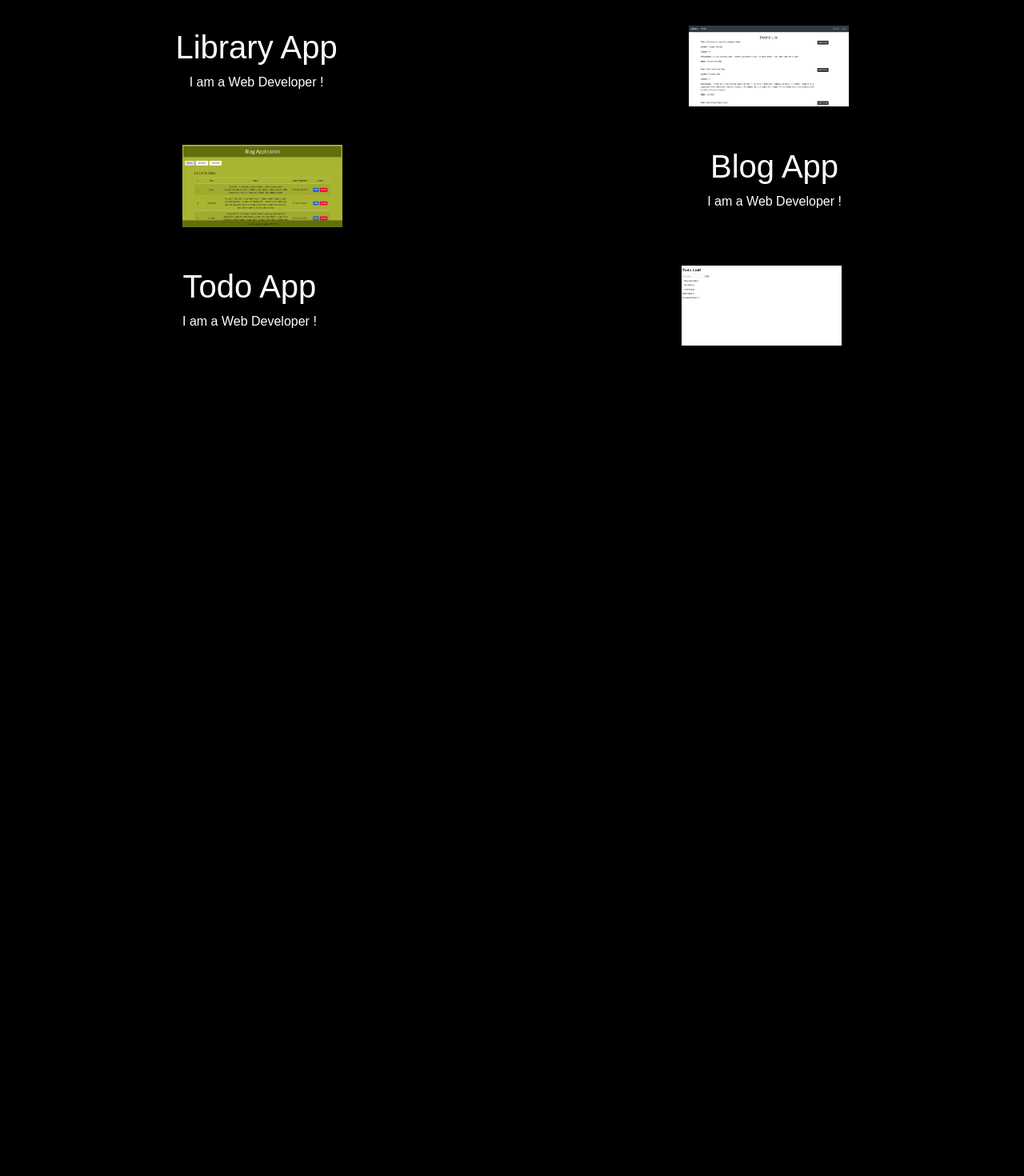
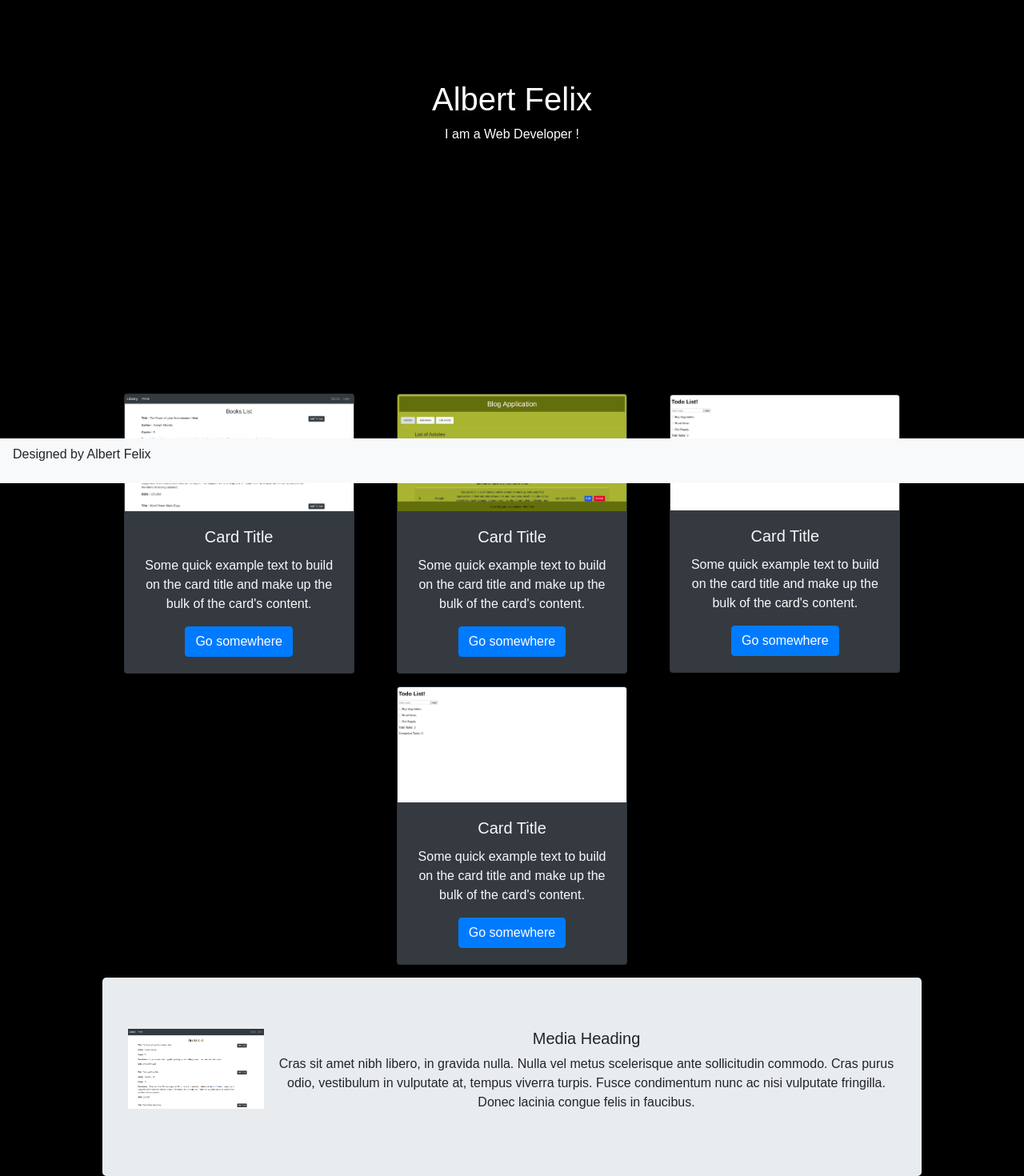
Before and after one commit to albert-felix/portfolio, a React (Create React App) app: page / in a window 1280 px wide. Shown: the part 196-1666 px from the top of the page at 80% size. Before the commit the page ends 800 px from the top, so only its background shows below. Built offline with nearby package versions, Linux system fonts and the light colour scheme.

Commit message:
updated profile

```diff
--- a/package.json
+++ b/package.json
@@ -8,7 +8,8 @@
     "react": "16.12.0",
     "react-bootstrap": "1.0.1",
     "react-dom": "16.12.0",
-    "react-scripts": "3.0.1"
+    "react-scripts": "3.0.1",
+    "react-scroll": "1.7.16"
   },
   "devDependencies": {
     "typescript": "3.8.3"
--- a/src/App.js
+++ b/src/App.js
@@ -3,13 +3,15 @@ import Header from "./components/header";
 import "./styles.css";
 import Home from "./pages/home";
 import Profile from "./pages/profile";
+import Footer from "./components/footer";
 
 export default function App() {
   return (
     <div className="App">
       <Header />
-      {/* <Home /> */}
+      <Home />
       <Profile />
+      <Footer />
     </div>
   );
 }
--- a/src/components/footer.js
+++ b/src/components/footer.js
@@ -5,7 +5,8 @@ const Footer = () => {
   return (
     <div>
 
-      <Navbar bg="light" variant="light" expand="lg" fixed="bottom">
+      <Navbar bg="light" variant="light" expand="lg" fixed="bottom" style={{alignItems:"center"}}>
+<p>Designed by Albert Felix</p>
       </Navbar>
 
   </div>
--- a/src/components/header.js
+++ b/src/components/header.js
@@ -1,25 +1,31 @@
 import React from "react";
 import { Navbar, Nav } from "react-bootstrap";
+import { Link } from "react-scroll";
 
 const Header = () => {
   return (
     <div>
-
-      <Navbar bg="black" variant="dark" expand="lg">
+      <Navbar bg="light" variant="light" expand="lg" fixed="top">
         <Navbar.Brand>Portfolio</Navbar.Brand>
         <Navbar.Toggle aria-controls="basic-navbar-nav" />
         <Navbar.Collapse id="basic-navbar-nav">
           <Nav className="mr-auto">
-        <Nav.Link href="#home">Home</Nav.Link>
-        <Nav.Link href="#features">Profile</Nav.Link>
+            <Nav.Link>
+              <Link to="home" smooth={true} duration={500}>
+                Home
+              </Link>
+            </Nav.Link>
+            <Nav.Link>
+              <Link to="profile" smooth={true} duration={500}>
+                Profile
+              </Link>
+            </Nav.Link>
             <Nav.Link href="#pricing">About</Nav.Link>
             <Nav.Link href="#pricing">Contact</Nav.Link>
           </Nav>
         </Navbar.Collapse>
       </Navbar>
-
     </div>
-
   );
 };
 
--- a/src/pages/about.js
+++ b/src/pages/about.js
@@ -1,9 +1,7 @@
 import React from "react";
 
 const About = () => {
-
-  return()
-
+  return <></>;
 };
 
 export default About;
--- a/src/pages/home.js
+++ b/src/pages/home.js
@@ -1,4 +1,5 @@
 import React from "react";
+
 
 const Home = () => {
 
@@ -7,12 +8,12 @@ const Home = () => {
     justifyContent: "space-around",
     alignItems: "center",
     color: "white",
-    height: "calc(100vh - 56px)",
+    height: "calc(100vh - 112px)",
   };
 
 
   return (
-    <div style={style}>
+    <div id="home" style={style}>
       <div>
         <h1>Albert Felix</h1>
         <p>I am a Web Developer !</p>
--- a/src/pages/profile.js
+++ b/src/pages/profile.js
@@ -1,70 +1,106 @@
 import React from "react";
-import Library from "../images/library.png"
-import Blog from "../images/blog.png"
-import Todo from "../images/todo.png"
+import { Figure, Jumbotron, Card, Button, Media } from "react-bootstrap";
+import Library from "../images/library.png";
+import Blog from "../images/blog.png";
+import Todo from "../images/todo.png";
 
 const Profile = () => {
   const style = {
     display: "flex",
-    justifyContent: "space-around",
+    justifyContent: "space-between",
     alignItems: "center",
-    color: "white"
+    width:"80%"
   };
 
   const verticalAlign = {
     display: "flex",
     justifyContent: "space-around",
     alignItems: "center",
-    height: "calc(100vh - 56px)",
+    height: "calc(100vh - 112px)",
+    flexFlow: "wrap",
+    right:'0',
+    left:"0",
+    marginLeft:"auto",
+    marginRight:"auto",
+    width: "80%",
     // backgroundColor: "green"
   };
 
   return (
-    <div style={verticalAlign}>
-      <div style={{ width: "100%" }}>
-        <div style={style}>
-          <div>
-            <h1>Library App</h1>
-            <p>I am a Web Developer !</p>
-          </div>
-          <div>
-            <a href={'https://albert-felix-react-library-app.netlify.app'} target='blank'>
-              <img src={Library} alt='library' width='200' height='auto'/>
-            </a>
-          </div>
-        </div>
+    <section  id="profile" style={verticalAlign} >
+      {/* <div style={style}> */}
+      <Card style={{ width: '18rem', marginBottom:"1rem" }} bg="dark" text="light">
+  <Card.Img variant="top" src={Library} />
+  <Card.Body>
+    <Card.Title>Card Title</Card.Title>
+    <Card.Text>
+      Some quick example text to build on the card title and make up the bulk of
+      the card's content.
+    </Card.Text>
+    <Button variant="primary">Go somewhere</Button>
+  </Card.Body>
+</Card>
 
-        <br />
-        <br />
+<Card style={{ width: '18rem', marginBottom:"1rem" }} bg="dark" text="light">
+  <Card.Img variant="top" src={Blog} />
+  <Card.Body>
+    <Card.Title>Card Title</Card.Title>
+    <Card.Text>
+      Some quick example text to build on the card title and make up the bulk of
+      the card's content.
+    </Card.Text>
+    <Button variant="primary">Go somewhere</Button>
+  </Card.Body>
+</Card>
 
-        <div style={style}>
-          <div>
-            <a href={'https://albert-felix-angular-blog-app.netlify.app'} target='blank'>
-              <img src={Blog} alt='library' width='200' height='auto'/>
-            </a>
-          </div>
-          <div>
-            <h1>Blog App</h1>
-            <p>I am a Web Developer !</p>
-          </div>
-        </div>
+<Card style={{ width: '18rem', marginBottom:"1rem" }} bg="dark" text="light">
+  <Card.Img variant="top" src={Todo} />
+  <Card.Body>
+    <Card.Title>Card Title</Card.Title>
+    <Card.Text>
+      Some quick example text to build on the card title and make up the bulk of
+      the card's content.
+    </Card.Text>
+    <Button variant="primary">Go somewhere</Button>
+  </Card.Body>
+</Card>
 
-        <br />
-        <br />
+<Card style={{ width: '18rem', marginBottom:"1rem" }} bg="dark" text="light">
+  <Card.Img variant="top" src={Todo} />
+  <Card.Body>
+    <Card.Title>Card Title</Card.Title>
+    <Card.Text>
+      Some quick example text to build on the card title and make up the bulk of
+      the card's content.
+    </Card.Text>
+    <Button variant="primary">Go somewhere</Button>
+  </Card.Body>
+</Card>
+<Jumbotron>
+<Media >
+  <img
+    width={170}
+    height={100}
+    className="mr-3"
+    src={Library}
+    alt="Generic placeholder"
+  />
+  <Media.Body>
+    <h5>Media Heading</h5>
+    <p>
+      Cras sit amet nibh libero, in gravida nulla. Nulla vel metus scelerisque
+      ante sollicitudin commodo. Cras purus odio, vestibulum in vulputate at,
+      tempus viverra turpis. Fusce condimentum nunc ac nisi vulputate fringilla.
+      Donec lacinia congue felis in faucibus.
+    </p>
+  </Media.Body>
+</Media>
+</Jumbotron>
 
-        <div style={style}>
-          <div>
-            <h1>Todo App</h1>
-            <p>I am a Web Developer !</p>
-          </div>
-          <div>
-            <a href={'https://albert-felix-todo-app.netlify.app'} target='blank'>
-              <img src={Todo} alt='library' width='200' height='auto'/>
-            </a>
-          </div>
-        </div>
-      </div>
-    </div>
+
+
+ {/* </div> */}
+    </section>
   );
 };
 
```
Lines whose indentation alone changed are shown as unchanged.
